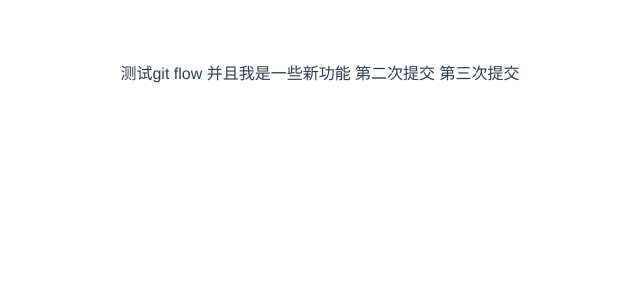
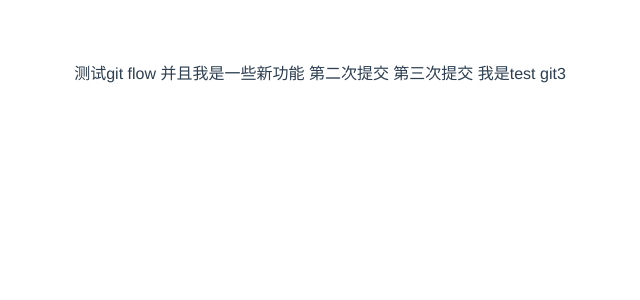
Before and after one commit to SuperMeloSeven/echarts-demo-vue2.0, a Vue app: page /testGit in a window 1280 px wide. Shown: the top 300 px of the page, without its empty margins (320-960 px from the left). Built offline with nearby package versions, Linux system fonts and the light colour scheme.

Commit message:
feat: testgit3提交

```diff
--- a/src/view/testFunPage/test-git.vue
+++ b/src/view/testFunPage/test-git.vue
@@ -4,6 +4,8 @@
     并且我是一些新功能
     第二次提交
     第三次提交
+
+    我是test git3
   </div>
 </template>
 
```
